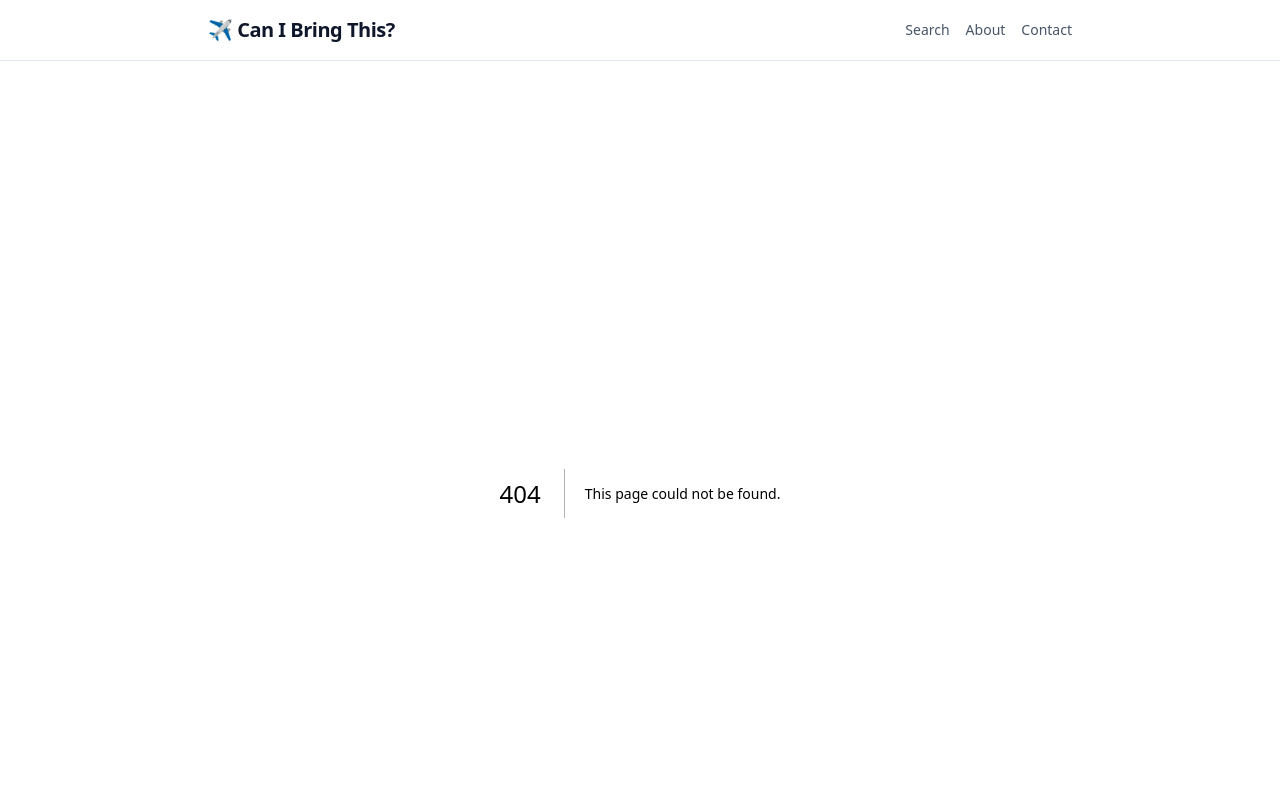
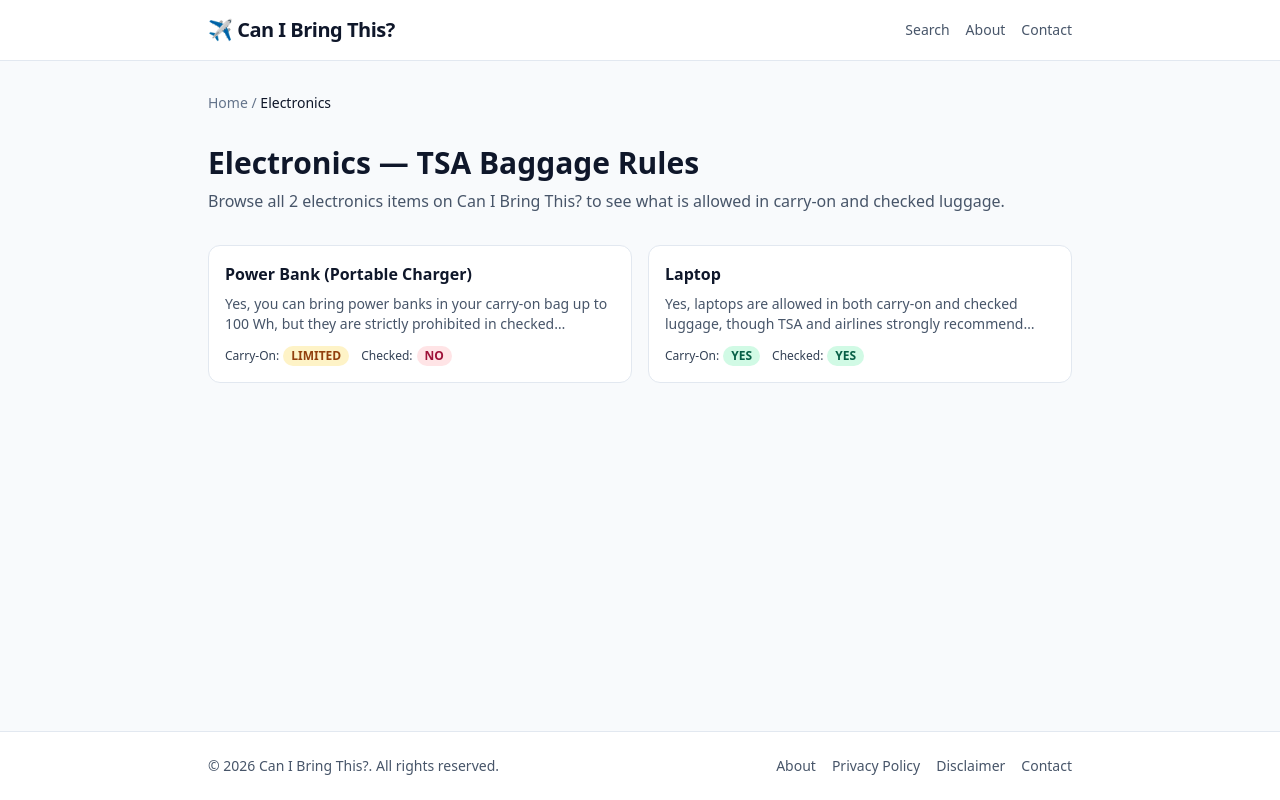
Before and after one commit to crescimentodigital1981-sudo/site-bagagem-tsa, a Next.js app: page /category/electronics in a window 1280 px wide. Before the commit this address had no page. Shown: the top 800 px of the page. Built offline with nearby package versions, Linux system fonts and the light colour scheme.

Commit message:
Create page.tsx

```diff
--- /dev/null
+++ b/app/category/[categorySlug]/page.tsx
@@ -0,0 +1,113 @@
+import type { Metadata } from "next";
+import Link from "next/link";
+import { notFound } from "next/navigation";
+import {
+  getAllCategories,
+  getItemsByCategory,
+  type TsaStatus,
+} from "@/lib/items";
+import { SITE_NAME, SITE_URL } from "@/lib/config";
+
+export const dynamicParams = false;
+
+export function generateStaticParams() {
+  return getAllCategories().map((cat) => ({
+    categorySlug: cat.slug,
+  }));
+}
+
+export async function generateMetadata({
+  params,
+}: {
+  params: Promise<{ categorySlug: string }>;
+}): Promise<Metadata> {
+  const { categorySlug } = await params;
+  const items = getItemsByCategory(categorySlug);
+  if (items.length === 0) return {};
+
+  const categoryName = items[0].category;
+  const url = `${SITE_URL}/category/${categorySlug}`;
+
+  return {
+    title: `${categoryName} — TSA Rules for Planes`,
+    description: `Check TSA carry-on and checked bag rules for ${categoryName.toLowerCase()} items before you fly.`,
+    alternates: {
+      canonical: url,
+    },
+  };
+}
+
+function StatusPill({ status }: { status: TsaStatus }) {
+  const styles: Record<TsaStatus, string> = {
+    YES: "bg-emerald-100 text-emerald-800",
+    LIMITED: "bg-amber-100 text-amber-800",
+    NO: "bg-rose-100 text-rose-800",
+  };
+
+  return (
+    <span
+      className={`px-2 py-0.5 rounded-full text-xs font-semibold ${styles[status]}`}
+    >
+      {status}
+    </span>
+  );
+}
+
+export default async function CategoryPage({
+  params,
+}: {
+  params: Promise<{ categorySlug: string }>;
+}) {
+  const { categorySlug } = await params;
+  const items = getItemsByCategory(categorySlug);
+
+  if (items.length === 0) {
+    notFound();
+  }
+
+  const categoryName = items[0].category;
+
+  return (
+    <div className="space-y-8">
+      <nav aria-label="Breadcrumb" className="text-sm text-slate-500">
+        <Link href="/" className="hover:text-slate-900">
+          Home
+        </Link>{" "}
+        / <span className="text-slate-900 font-medium">{categoryName}</span>
+      </nav>
+
+      <header className="space-y-2">
+        <h1 className="text-3xl font-extrabold text-slate-900">
+          {categoryName} — TSA Baggage Rules
+        </h1>
+        <p className="text-slate-600">
+          Browse all {items.length} {categoryName.toLowerCase()} items on{" "}
+          {SITE_NAME} to see what is allowed in carry-on and checked luggage.
+        </p>
+      </header>
+
+      <div className="grid grid-cols-1 sm:grid-cols-2 gap-4">
+        {items.map((item) => (
+          <Link
+            key={item.slug}
+            href={`/can-i-bring/${item.slug}`}
+            className="bg-white border border-slate-200 rounded-xl p-4 hover:border-blue-400 hover:shadow-sm transition space-y-2"
+          >
+            <h2 className="font-semibold text-slate-900">{item.name}</h2>
+            <p className="text-sm text-slate-600 line-clamp-2">
+              {item.shortAnswer}
+            </p>
+            <div className="flex items-center gap-3 pt-1 text-xs text-slate-700">
+              <span className="flex items-center gap-1">
+                Carry-On: <StatusPill status={item.carryOnStatus} />
+              </span>
+              <span className="flex items-center gap-1">
+                Checked: <StatusPill status={item.checkedStatus} />
+              </span>
+            </div>
+          </Link>
+        ))}
+      </div>
+    </div>
+  );
+}
```
